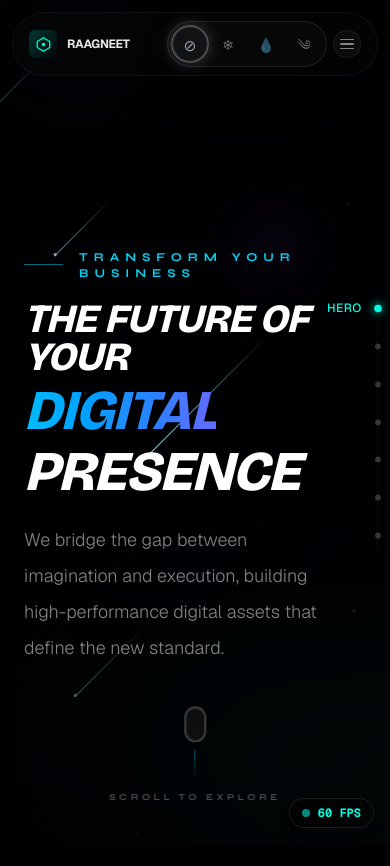
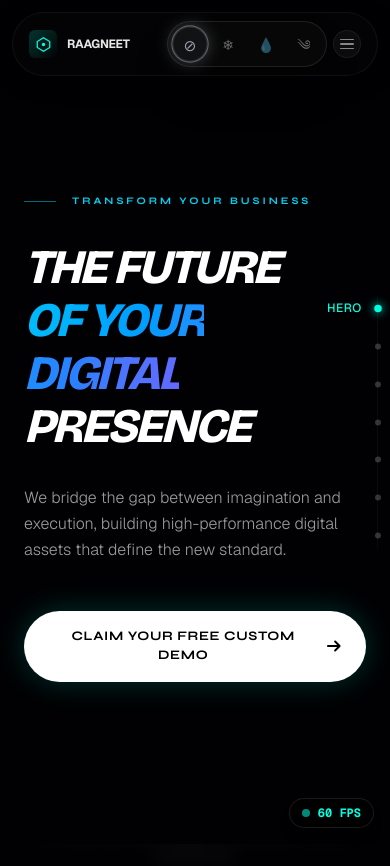
Before and after one commit to Raag125/RAAGNEET, a Next.js app: page / in a window 390 px wide. Shown: the top 866 px of the page. Built offline with nearby package versions, Linux system fonts and the light colour scheme.

Commit message:
feat(mobile): redesign mobile hero to a lightweight non-pinned scroll for 120fps performance

```diff
--- a/src/app/Herosection.jsx
+++ b/src/app/Herosection.jsx
@@ -578,6 +578,72 @@ function AutomovingObjects() {
   );
 }
 
+function MobileHeroSection() {
+  const { theme } = useTheme();
+  return (
+    <section id="hero-mobile" className="relative w-full min-h-screen bg-[#010103] flex flex-col items-center justify-center pt-32 pb-24 px-6 overflow-hidden md:hidden">
+      {/* Simplified Mobile Background */}
+      <div className="absolute inset-0 pointer-events-none z-0">
+        <ThemeBackground />
+        <div className="absolute inset-0 bg-gradient-to-b from-[#010103] via-transparent to-[#010103]" />
+      </div>
+
+      <div className="z-20 w-full max-w-lg mx-auto flex flex-col items-start gap-8">
+        <motion.div
+          initial={{ opacity: 0, y: 20 }}
+          whileInView={{ opacity: 1, y: 0 }}
+          viewport={{ once: true, margin: "-100px" }}
+          transition={{ duration: 0.6 }}
+        >
+          <div className="flex items-center gap-4">
+            <div className="h-[1px] w-8 bg-cyan-400/50" />
+            <span className="text-cyan-400 text-[10px] font-bold tracking-[0.3em] uppercase font-syne">Transform Your Business</span>
+          </div>
+        </motion.div>
+
+        <motion.h1
+          initial={{ opacity: 0, y: 30 }}
+          whileInView={{ opacity: 1, y: 0 }}
+          viewport={{ once: true, margin: "-100px" }}
+          transition={{ duration: 0.8, delay: 0.1 }}
+          className="font-bricolage text-5xl font-black italic text-white tracking-tighter leading-[1.1]"
+        >
+          THE FUTURE <br/>
+          <span className="text-transparent bg-clip-text bg-gradient-to-r from-cyan-400 via-blue-500 to-purple-600 animate-gradient">OF YOUR DIGITAL</span> <br/>
+          PRESENCE
+        </motion.h1>
+
+        <motion.p
+          initial={{ opacity: 0 }}
+          whileInView={{ opacity: 1 }}
+          viewport={{ once: true, margin: "-100px" }}
+          transition={{ duration: 0.8, delay: 0.3 }}
+          className="text-white/60 text-base leading-relaxed font-light pr-4"
+        >
+          We bridge the gap between imagination and execution, building high-performance digital assets that define the new standard.
+        </motion.p>
+
+        <motion.button
+          initial={{ opacity: 0, scale: 0.95 }}
+          whileInView={{ opacity: 1, scale: 1 }}
+          viewport={{ once: true, margin: "-100px" }}
+          transition={{ duration: 0.6, delay: 0.5, type: "spring" }}
+          onClick={() => {
+            const contact = document.getElementById("contact");
+            if (contact) contact.scrollIntoView({ behavior: "smooth" });
+          }}
+          className="w-full mt-4 px-6 py-4 rounded-full bg-white text-black font-syne font-bold uppercase tracking-wider text-[13px] shadow-[0_0_30px_rgba(0,255,224,0.2)] flex justify-center items-center gap-2"
+        >
+          Claim Your Free Custom Demo
+          <svg className="w-4 h-4" fill="none" viewBox="0 0 24 24" stroke="currentColor">
+            <path strokeLinecap="round" strokeLinejoin="round" strokeWidth={3} d="M14 5l7 7m0 0l-7 7m7-7H3" />
+          </svg>
+        </motion.button>
+      </div>
+    </section>
+  );
+}
+
 export default function HeroSection() {
   useInjectHeroStyles();
   const containerRef = useRef(null);
@@ -588,10 +654,13 @@ export default function HeroSection() {
   });
 
   return (
+    <>
+      <MobileHeroSection />
+
       <section
         ref={containerRef}
         id="hero"
-      className="relative w-full h-[500vh] bg-[#010103]"
+        className="relative w-full h-[500vh] bg-[#010103] hidden md:block"
       >
         <div className="sticky top-0 h-screen w-full overflow-hidden isolate">
           <ThemeBackground />
@@ -600,5 +669,6 @@ export default function HeroSection() {
           <HeroOverlay scrollProgress={scrollYProgress} />
         </div>
       </section>
+    </>
   );
 }
```
Lines whose indentation alone changed are shown as unchanged.
